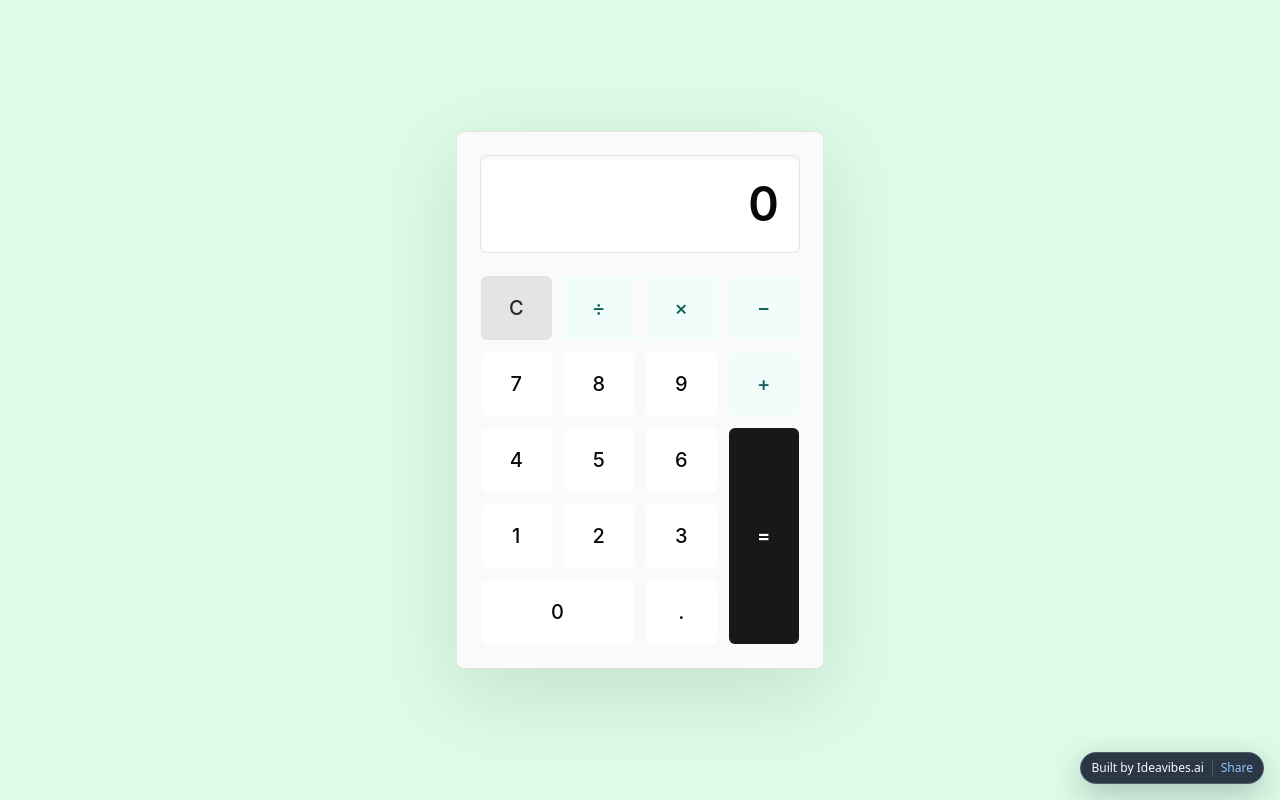
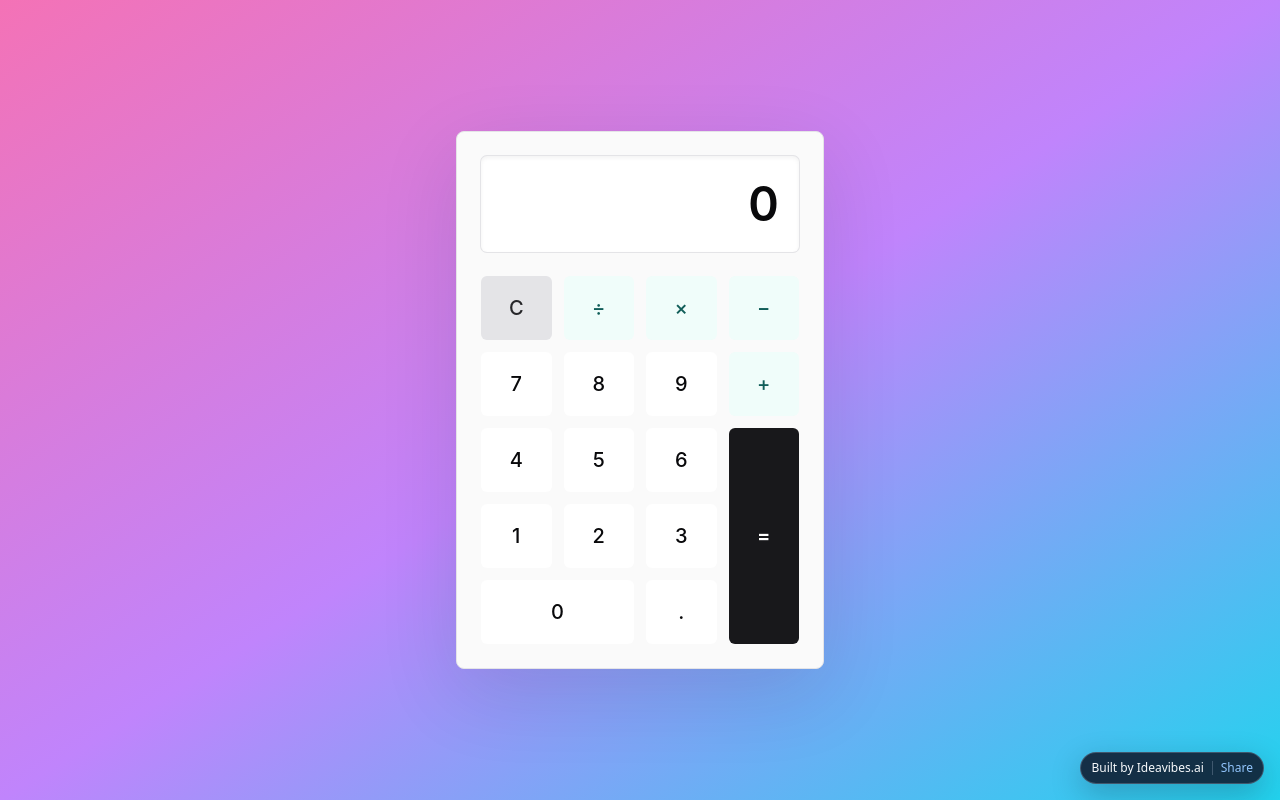
Before and after one commit to mtplayground/alex-0d18-minicalc, a React (Vite) app: page / in a window 1280 px wide. Built offline with nearby package versions, Linux system fonts and the light colour scheme.

Commit message:
feat: Change the app background to a colourful gradient

```diff
--- a/src/App.tsx
+++ b/src/App.tsx
@@ -7,7 +7,7 @@ function App() {
   const activeButton = useCalculatorKeyboard(actions);
 
   return (
-    <main className="flex min-h-screen items-center justify-center bg-green-100 p-4 text-zinc-950 sm:p-6">
+    <main className="flex min-h-screen items-center justify-center bg-gradient-to-br from-pink-400 via-purple-400 to-cyan-400 p-4 text-zinc-950 sm:p-6">
       <CalculatorCard
         activeButton={activeButton}
         displayValue={state.display}
```
